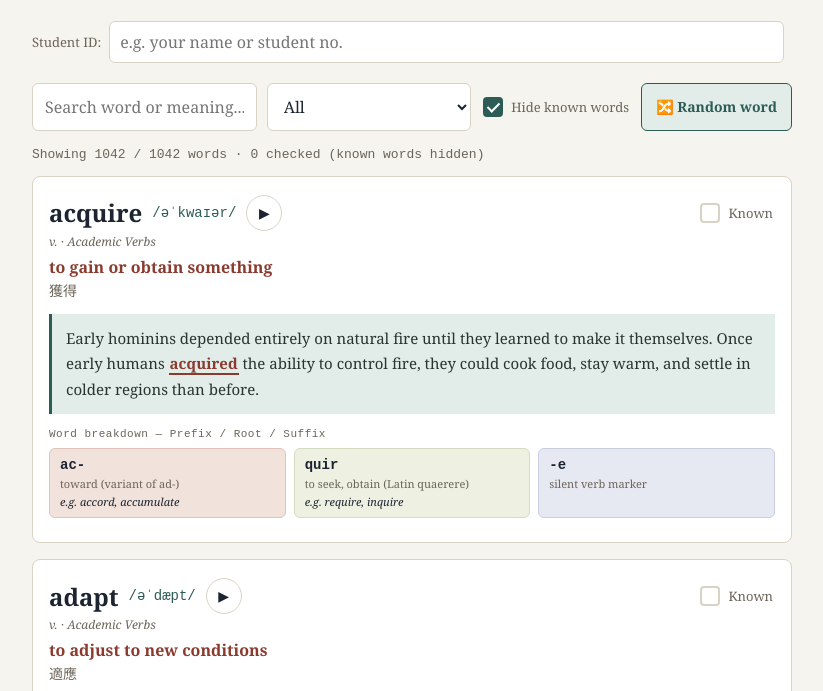
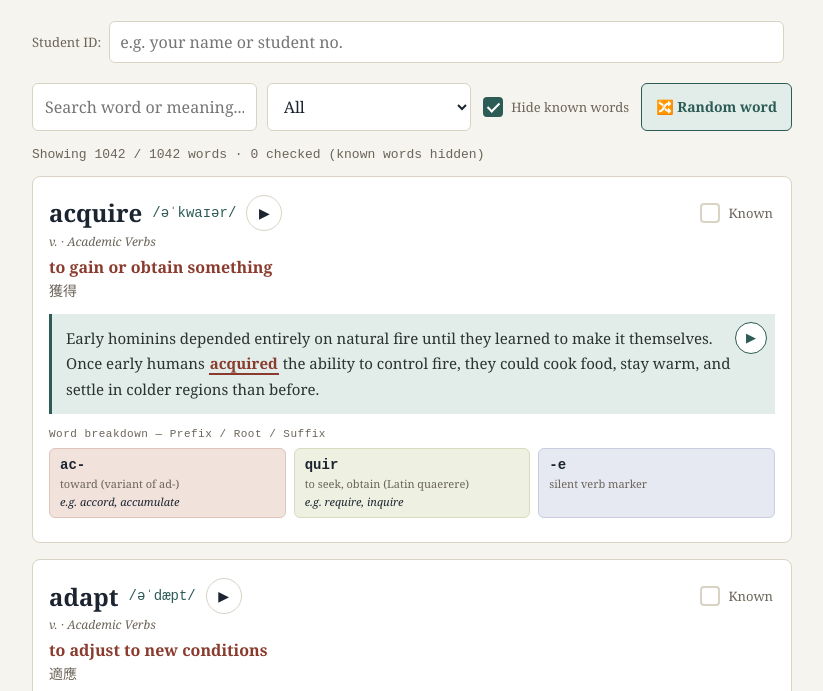
Before and after one commit to danll737321-beep/-toefl-vocab, a plain HTML site: page index.html in a window 1280 px wide. Shown: the part 109-800 px from the top of the page, without its empty margins (228-1051 px from the left). Drawn offline with Linux system fonts and the light colour scheme.

Commit message:
Add sentence pronunciation (play button reads full example sentence)

```diff
--- a/index.html
+++ b/index.html
@@ -258,15 +258,40 @@
     margin:0 0 14px;
     font-family:"Noto Serif TC", serif;
   }
+  .sentence-wrap{
+    position:relative;
+    margin-bottom:14px;
+  }
   .sentence{
     font-size:15px;
     line-height:1.7;
-    padding:12px 14px;
+    padding:12px 44px 12px 14px;
     background:var(--teal-soft);
     border-left:3px solid var(--teal);
-    margin-bottom:14px;
+    margin-bottom:0;
     color:#2a332f;
   }
+  .sentence-speak-btn{
+    position:absolute;
+    top:8px;
+    right:8px;
+    border:1px solid var(--teal);
+    background:var(--card);
+    color:var(--teal);
+    width:32px;
+    height:32px;
+    border-radius:50%;
+    cursor:pointer;
+    display:inline-flex;
+    align-items:center;
+    justify-content:center;
+    font-size:13px;
+    line-height:1;
+    padding:0;
+    flex-shrink:0;
+  }
+  .sentence-speak-btn:hover{background:var(--teal);color:#fff;}
+  .sentence-speak-btn:active{transform:scale(0.94);}
   .sentence mark{
     background:none;
     color:var(--accent);
@@ -1607,6 +1632,20 @@ function speak(word){
   }catch(e){ /* speech synthesis unavailable */ }
 }
 
+function speakSentence(word){
+  try{
+    if(!('speechSynthesis' in window)) return;
+    const item = DATA.find(d => d.w === word);
+    if(!item) return;
+    const plainText = item.s.replace(/<\/?mark>/g, '');
+    window.speechSynthesis.cancel();
+    const utter = new SpeechSynthesisUtterance(plainText);
+    utter.lang = 'en-US';
+    utter.rate = 0.95;
+    window.speechSynthesis.speak(utter);
+  }catch(e){ /* speech synthesis unavailable */ }
+}
+
 function chip(part, gloss, examples, cls){
   const empty = part === "—";
   const exText = (examples && examples.length) ? `e.g. ${examples.join(', ')}` : '';
@@ -1635,7 +1674,10 @@ function renderCard(item, idx){
     <div class="pos" style="margin-bottom:6px;">${item.pos}. &middot; ${item.cat}</div>
     <div class="meaning">${item.m}</div>
     <div class="meaning-zh">${item.mZh}</div>
-    <div class="sentence">${item.s}</div>
+    <div class="sentence-wrap">
+      <div class="sentence">${item.s}</div>
+      <button class="sentence-speak-btn" data-word="${item.w}" title="Play sentence" aria-label="Play example sentence for ${item.w}">▶</button>
+    </div>
     <div class="morph-label">Word breakdown — Prefix / Root / Suffix</div>
     <div class="morph-row">
       ${chip(item.pre, item.preM, item.preEx, 'chip-prefix')}
@@ -1687,6 +1729,11 @@ function render(){
         speak(currentFiltered[idx].w);
       });
     });
+    cardList.querySelectorAll('.sentence-speak-btn').forEach(btn => {
+      btn.addEventListener('click', () => {
+        speakSentence(btn.getAttribute('data-word'));
+      });
+    });
     cardList.querySelectorAll('.check-box').forEach(box => {
       box.addEventListener('change', () => {
         const idx = parseInt(box.getAttribute('data-idx'), 10);
@@ -1744,6 +1791,9 @@ function pickRandomWord(){
 function wireCardEvents(container, items){
   container.querySelectorAll('.speak-btn').forEach((btn, i) => {
     btn.addEventListener('click', () => speak(items[i].w));
+  });
+  container.querySelectorAll('.sentence-speak-btn').forEach(btn => {
+    btn.addEventListener('click', () => speakSentence(btn.getAttribute('data-word')));
   });
   container.querySelectorAll('.check-box').forEach((box, i) => {
     box.addEventListener('change', () => {
```
